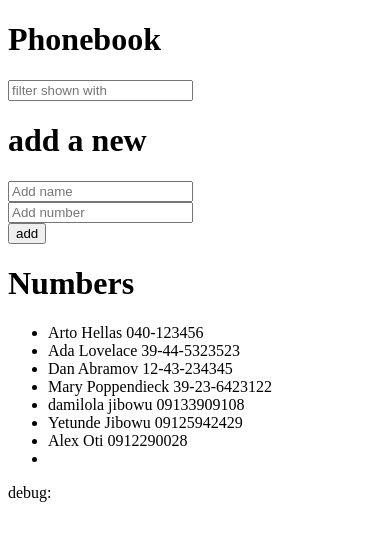
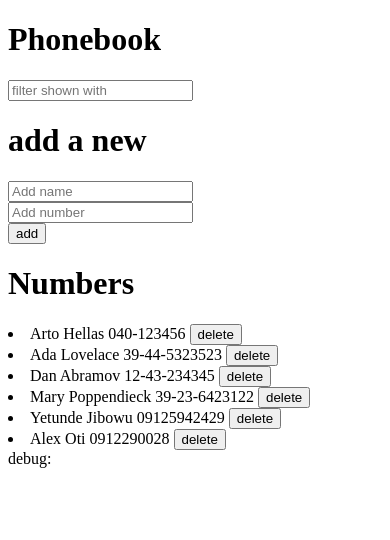
Before and after one commit to Dami1914/The-Phonebook, a React (Vite) app: page / in a window 390 px wide. Shown: the top 540 px of the page. Built offline with nearby package versions, Linux system fonts and the light colour scheme; data requests are answered from the project's data file.

Commit message:
part2 2.14 the phonebook added a delete functionality to app, so i can delete contact in the server and also in the app state

```diff
--- a/db.json
+++ b/db.json
@@ -21,11 +21,6 @@
       "id": 4
     },
     {
-      "name": "damilola jibowu",
-      "number": "09133909108",
-      "id": 5
-    },
-    {
       "name": "Yetunde Jibowu",
       "number": "09125942429",
       "id": 6
@@ -34,11 +29,6 @@
       "name": "Alex Oti",
       "number": "0912290028",
       "id": 7
-    },
-    {
-      "name": "",
-      "number": "",
-      "id": 8
     }
   ]
 }
--- a/src/App.jsx
+++ b/src/App.jsx
@@ -6,7 +6,7 @@ import axios from 'axios'
 import personservice from './services/person'
 
 function App() {
-  const {getAllContact,saveData} = personservice
+  const {getAllContact,saveData,deleteData} = personservice
 
   const [contactName, setContactName] = useState([])
   const [contactFilter, setContactFilter] = useState("")
@@ -99,6 +99,16 @@ useEffect(()=>{
       return returnedvalue
   }
 
+  function handleDelete(id){
+    if(window.confirm("are you sure you want delete this contact")){
+      deleteData(id)
+        .then((response)=>{
+          setContactName(prev=>prev.filter((ele)=>ele.id !== id))
+          console.log(response)
+        })
+    }
+  }
+
   return (
     <>
        <div>
@@ -111,7 +121,11 @@ useEffect(()=>{
        </div>
        <div>
           <h1>Numbers</h1>
-          <Persons contactName={contactName} contactFilter={contactFilter} />
+          {contactName?.filter((elem)=>{
+            return elem.name.toLowerCase().includes(contactFilter.toLowerCase()) || elem.number.includes(contactFilter)
+           })?.map(ele=>{
+              return <Persons key={ele.number} ele={ele} handleDelete={()=>handleDelete(ele.id)}/>
+           })}
        </div>
        <div>debug: {newContact.name}</div>
     </>
--- a/src/components/Persons.jsx
+++ b/src/components/Persons.jsx
@@ -1,18 +1,10 @@
 import React from 'react'
 
-const Persons = ({contactName,contactFilter}) => {
+const Persons = ({ele,handleDelete}) => {
   return (
-    <div>
-      <ul>
-            {
-            // filters the contactName based on some conditions and the maps the returned array for filtered render of data
-            contactName?.filter((elem)=>{
-             return elem.name.toLowerCase().includes(contactFilter.toLowerCase()) || elem.number.includes(contactFilter)
-            })?.map((ele)=>{
-                return <li key={ele.number}>{ele.name} {ele.number}</li>
-            })}
-        </ul>
-    </div>
+    <>
+        <li>{ele.name} {ele.number} <button onClick={handleDelete}>delete</button></li>
+    </>
   )
 }
 
--- a/src/services/person.js
+++ b/src/services/person.js
@@ -17,9 +17,14 @@ const updateData = (id,newupdate)=>{
     return request.then((response)=>response.data)
 }
 
+const deleteData = (id)=>{
+    const request = axios.delete(`${baseUrl}/${id}`)
+    return request.then((response)=>response.data)
+}
 
 export default {
     saveData,
     getAllContact,
-    updateData
+    updateData,
+    deleteData
 }
```
